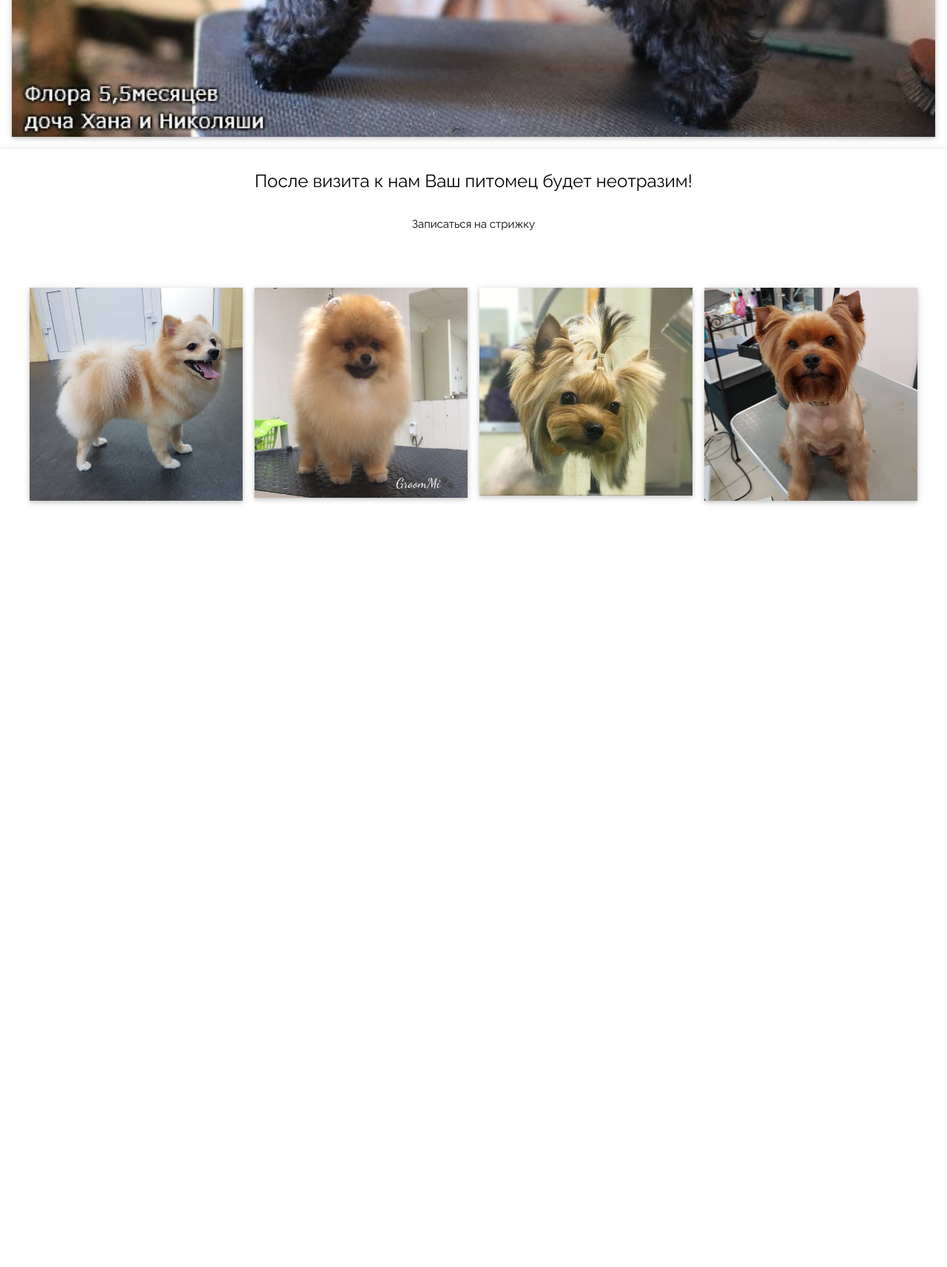
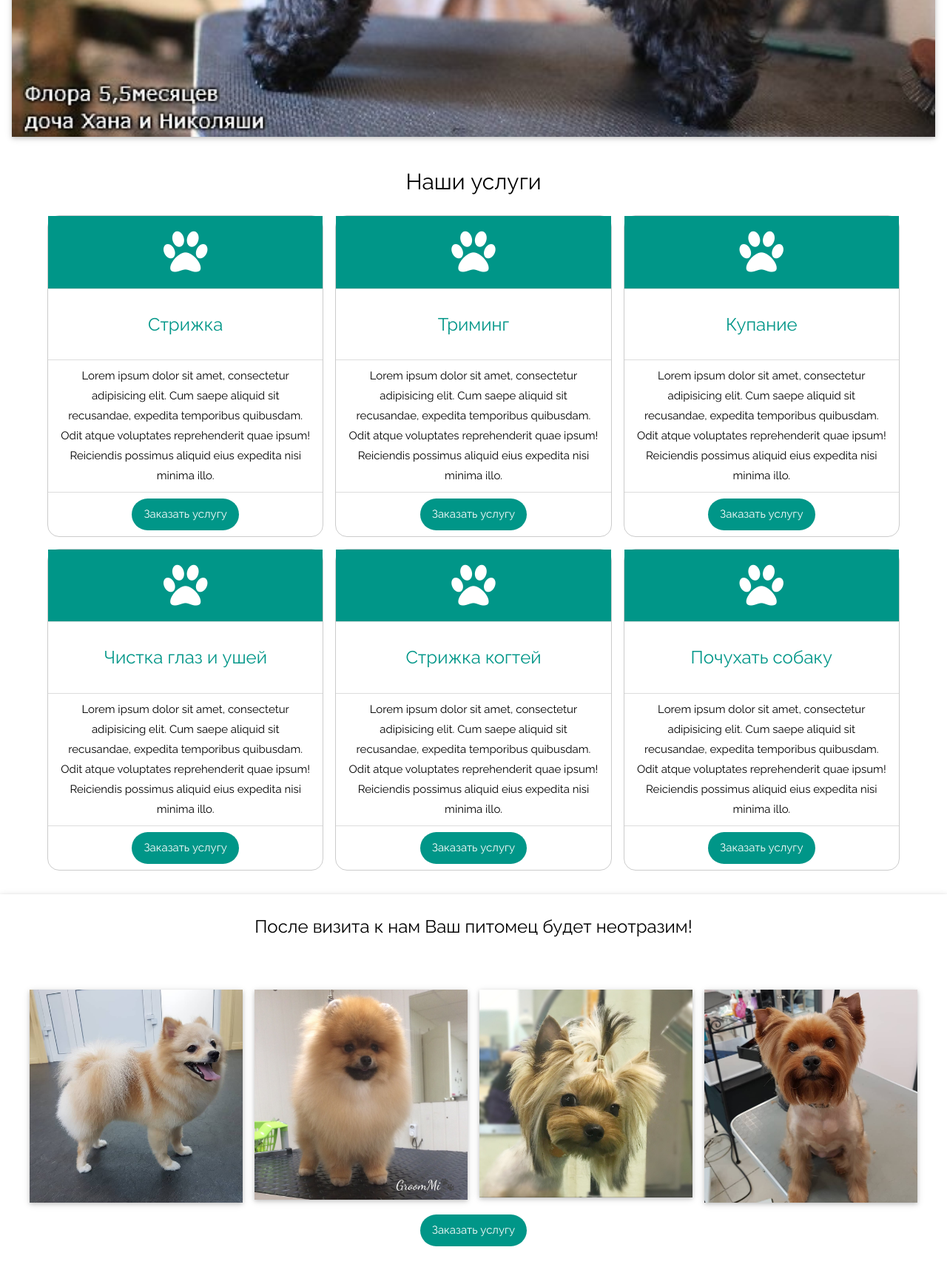
Before and after one commit to WNRumford/olesya, a Flask app: page / in a window 1280 px wide. Shown: the part 3467-5180 px from the top of the page at 74% size. Before the commit the page ends 4149 px from the top, so only its background shows below. Run offline with Flask 2, Linux system fonts and the light colour scheme; some libraries are stand-ins or nearby versions.

Commit message:
created block with description our services

```diff
--- a/templates/index.html
+++ b/templates/index.html
@@ -56,17 +56,99 @@
 		<img src="static/images/img4.jpg" alt="Dog" class="w3-image w3-card dogimg">
 	</div>
 
+	<!-- services -->
+	<div class="w3-container w3-margin">
+	<div class="w3-container w3-center w3-padding">
+		<h2>Наши услуги</h2>
+	</div>
+
+	<div class="w3-container w3-mobile">
+	<div class="w3-row-padding">
+		<div class="w3-third w3-margin-bottom">
+			<ul class="w3-ul w3-border w3-center w3-hover-shadow w3-round-xlarge">
+				<li class="w3-large w3-padding-16 w3-teal">
+					<i class="fa fa-paw w3-jumbo"></i>
+				</li>
+				<li class="w3-text-teal w3-padding-16"><h3>Стрижка</h3></li>
+				<li>Lorem ipsum dolor sit amet, consectetur adipisicing elit. Cum saepe aliquid sit recusandae, expedita temporibus quibusdam. Odit atque voluptates reprehenderit quae ipsum! Reiciendis possimus aliquid eius expedita nisi minima illo.</li>
+				<li><button class="w3-button w3-teal w3-hover-blue w3-round-xxlarge">Заказать услугу</button></li>
+			</ul>
+		</div>
+
+		<div class="w3-third w3-margin-bottom">
+			<ul class="w3-ul w3-border w3-center w3-hover-shadow w3-round-xlarge">
+				<li class="w3-large w3-padding-16 w3-teal">
+					<i class="fa fa-paw w3-jumbo"></i>
+				</li>
+				<li class="w3-text-teal w3-padding-16"><h3>Триминг</h3></li>
+				<li>Lorem ipsum dolor sit amet, consectetur adipisicing elit. Cum saepe aliquid sit recusandae, expedita temporibus quibusdam. Odit atque voluptates reprehenderit quae ipsum! Reiciendis possimus aliquid eius expedita nisi minima illo.</li>
+				<li><button class="w3-button w3-teal w3-hover-blue w3-round-xxlarge">Заказать услугу</button></li>
+			</ul>
+		</div>
+
+		<div class="w3-third w3-margin-bottom">
+			<ul class="w3-ul w3-border w3-center w3-hover-shadow w3-round-xlarge">
+				<li class="w3-large w3-padding-16 w3-teal">
+					<i class="fa fa-paw w3-jumbo"></i>
+				</li>
+				<li class="w3-text-teal w3-padding-16"><h3>Купание</h3></li>
+				<li>Lorem ipsum dolor sit amet, consectetur adipisicing elit. Cum saepe aliquid sit recusandae, expedita temporibus quibusdam. Odit atque voluptates reprehenderit quae ipsum! Reiciendis possimus aliquid eius expedita nisi minima illo.</li>
+				<li><button class="w3-button w3-teal w3-hover-blue w3-round-xxlarge">Заказать услугу</button></li>
+			</ul>
+		</div>
+	</div>
+	</div>
+
+
+	<div class="w3-container">
+	<div class="w3-row-padding">
+		<div class="w3-third w3-margin-bottom">
+			<ul class="w3-ul w3-border w3-center w3-hover-shadow w3-round-xlarge">
+				<li class="w3-large w3-padding-16 w3-teal">
+					<i class="fa fa-paw w3-jumbo"></i>
+				</li>
+				<li class="w3-text-teal w3-padding-16"><h3>Чистка глаз и ушей</h3></li>
+				<li>Lorem ipsum dolor sit amet, consectetur adipisicing elit. Cum saepe aliquid sit recusandae, expedita temporibus quibusdam. Odit atque voluptates reprehenderit quae ipsum! Reiciendis possimus aliquid eius expedita nisi minima illo.</li>
+				<li><button class="w3-button w3-teal w3-hover-blue w3-round-xxlarge">Заказать услугу</button></li>
+			</ul>
+		</div>
+
+		<div class="w3-third w3-margin-bottom">
+			<ul class="w3-ul w3-border w3-center w3-hover-shadow w3-round-xlarge">
+				<li class="w3-large w3-padding-16 w3-teal">
+					<i class="fa fa-paw w3-jumbo"></i>
+				</li>
+				<li class="w3-text-teal w3-padding-16"><h3>Стрижка когтей</h3></li>
+				<li>Lorem ipsum dolor sit amet, consectetur adipisicing elit. Cum saepe aliquid sit recusandae, expedita temporibus quibusdam. Odit atque voluptates reprehenderit quae ipsum! Reiciendis possimus aliquid eius expedita nisi minima illo.</li>
+				<li><button class="w3-button w3-teal w3-hover-blue w3-round-xxlarge">Заказать услугу</button></li>
+			</ul>
+		</div>
+
+		<div class="w3-third w3-margin-bottom">
+			<ul class="w3-ul w3-border w3-center w3-hover-shadow w3-round-xlarge">
+				<li class="w3-large w3-padding-16 w3-teal">
+					<i class="fa fa-paw w3-jumbo"></i>
+				</li>
+				<li class="w3-text-teal w3-padding-16"><h3>Почухать собаку</h3></li>
+				<li>Lorem ipsum dolor sit amet, consectetur adipisicing elit. Cum saepe aliquid sit recusandae, expedita temporibus quibusdam. Odit atque voluptates reprehenderit quae ipsum! Reiciendis possimus aliquid eius expedita nisi minima illo.</li>
+				<li><button class="w3-button w3-teal w3-hover-blue w3-round-xxlarge">Заказать услугу</button></li>
+			</ul>
+		</div>
+	</div>
+	</div>
+	</div>
+
 	<!-- 3 block -->
 	<div class="w3-container w3-mobile w3-padding-large w3-margin-top w3-card" id="visit">
 		<h3 class="w3-center">После визита к нам Ваш питомец будет неотразим!</h3>
-		<div class="w3-panel w3-center">
-			<div class="w3-button">Записаться на стрижку</div>
-		</div>
 		<div class="w3-row-padding w3-center" style="margin-top: 64px;">
 			<div class="w3-quarter"><img src="static/images/ab1.jpg" class="abjpg w3-hover-opacity w3-image w3-card" onclick="onClick(this)" alt="До и после"></div>
 			<div class="w3-quarter"><img src="static/images/ab2.jpg" class="abjpg w3-hover-opacity w3-image w3-card" onclick="onClick(this)" alt="До и после"></div>
 			<div class="w3-quarter"><img src="static/images/ab3.jpg" class="abjpg w3-hover-opacity w3-image w3-card" onclick="onClick(this)" alt="До и после"></div>
 			<div class="w3-quarter"><img src="static/images/ab4.jpg" class="abjpg w3-hover-opacity w3-image w3-card" onclick="onClick(this)" alt="До и после"></div>
+		</div>
+		<div class="w3-panel w3-center">
+			<button class="w3-button w3-teal w3-hover-blue w3-round-xxlarge">Заказать услугу</button>
 		</div>
 	</div>
 
```
